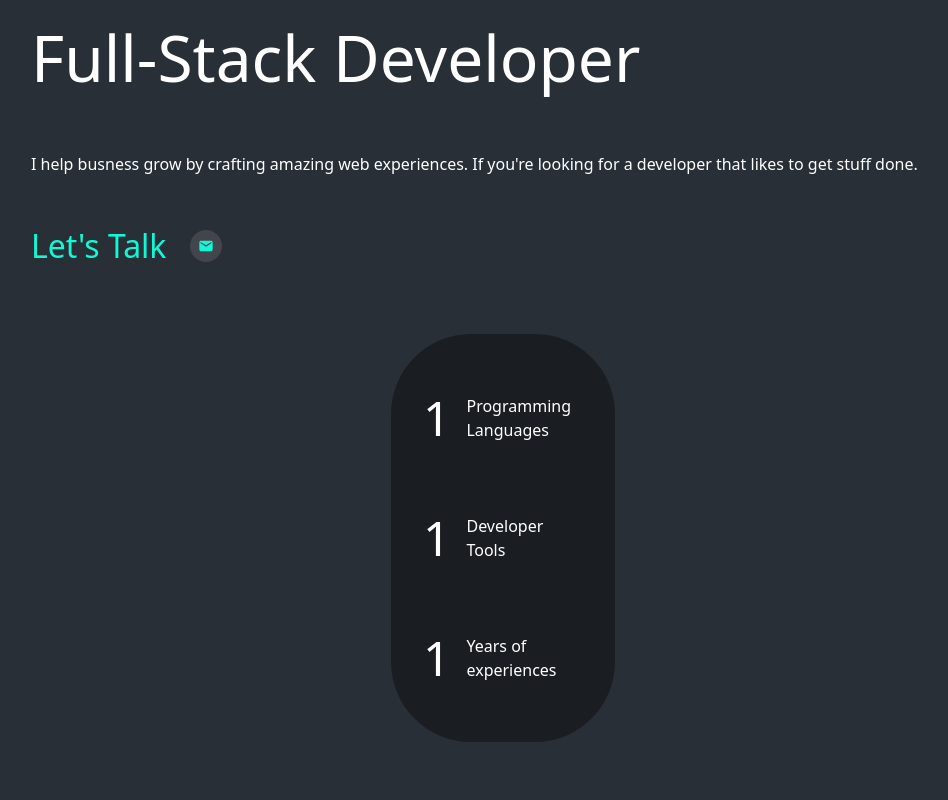
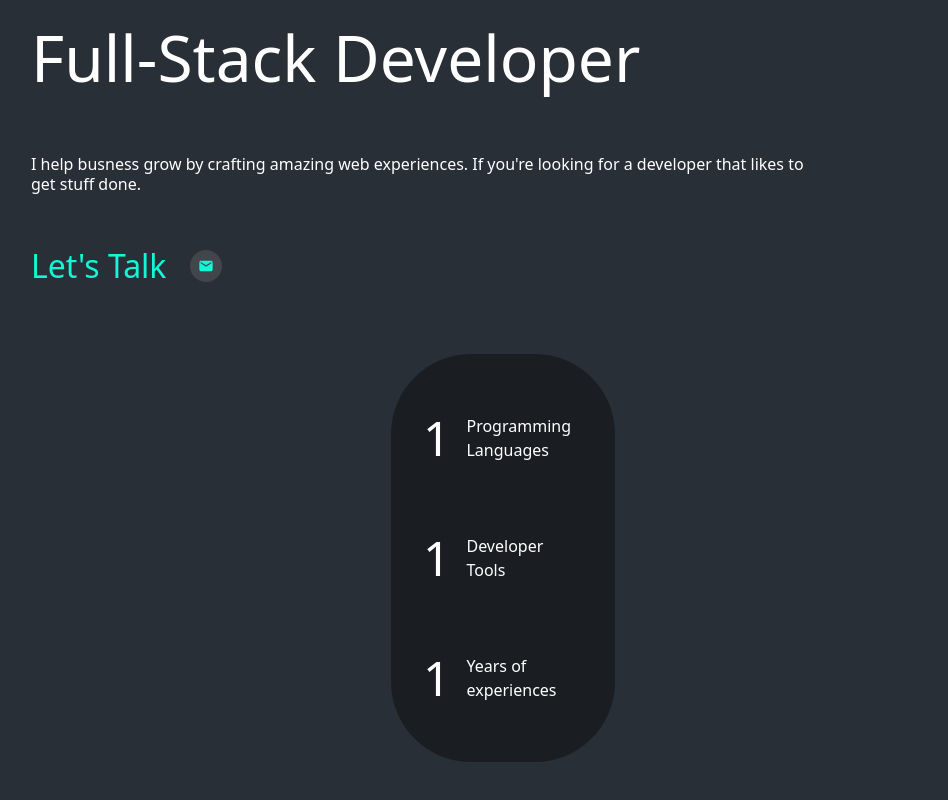
Before and after one commit to JavokhirTursunboev/portfolio, a React (Vite) app: page / in a window 1280 px wide. Shown: the part 1190-1990 px from the top of the page, without its empty margins (137-1085 px from the left). Built offline with nearby package versions, Linux system fonts and the light colour scheme.

Commit message:
Update paragraph width in Main component

```diff
--- a/src/components/Main.jsx
+++ b/src/components/Main.jsx
@@ -50,7 +50,7 @@ const Main = () => {
           <h1 className="text-[2rem] md:text-[4rem]  text-white"> Hey</h1>
           <h1 className="text-[2rem] md:text-[4rem]  text-white"> I'm Javokhir</h1>
           <h1 className="text-[2rem] md:text-[4rem]  text-white">Full-Stack Developer</h1>
-          <p className="text-white  Para-M pr-11  py-[3rem]">
+          <p className="text-white  Para-M w-[80%]  py-[3rem]">
             I help busness grow by crafting amazing web experiences. If you're looking for a developer that
             likes to get stuff done.
           </p>
```
